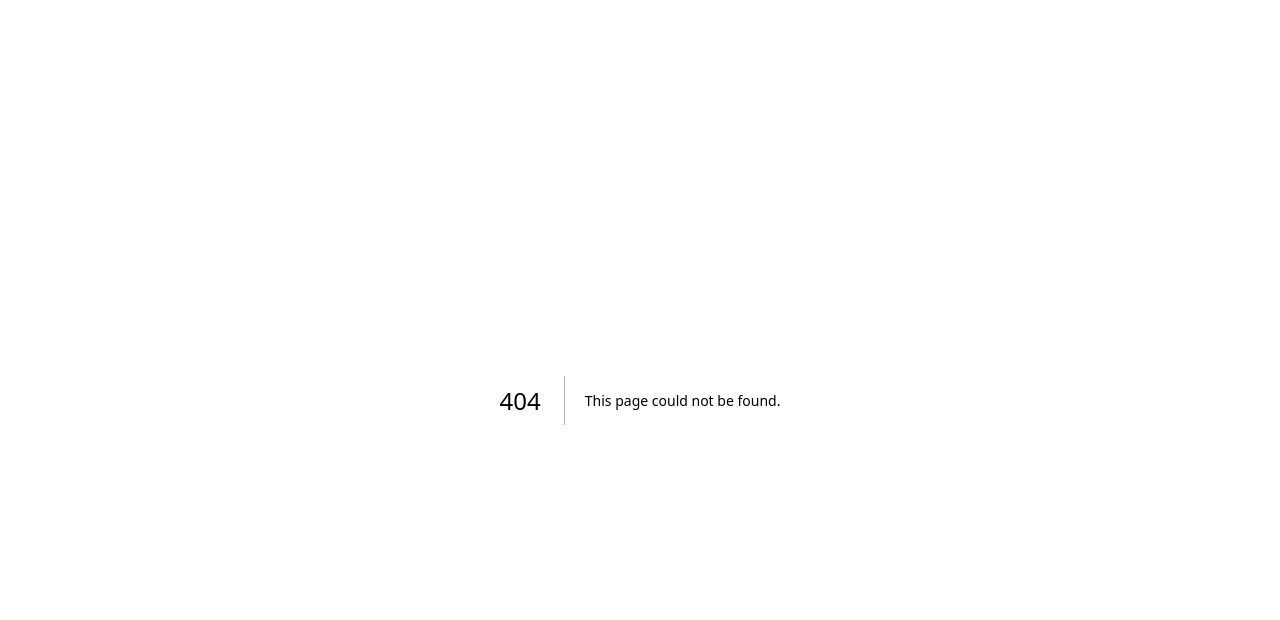
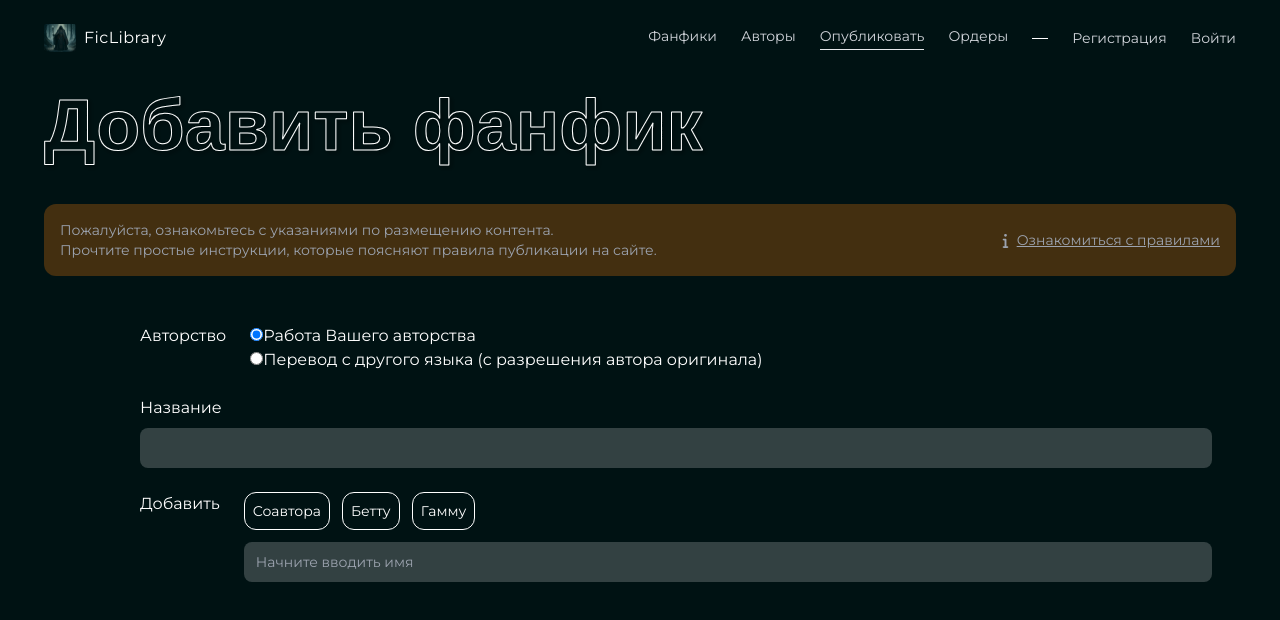
Before and after one commit to denniztr/poetry-blog, a Next.js app: page /add in a window 1280 px wide. Before the commit this address had no page. Shown: the top 620 px of the page. Built offline with nearby package versions, Linux system fonts and the light colour scheme; no server answers.

Commit message:
changing inputs according to authorship

```diff
--- /dev/null
+++ b/app/(routes)/add/layout.tsx
@@ -0,0 +1,9 @@
+export default function Layout({ children }: { children: React.ReactNode }) {
+
+  return (
+    <section className='max-w-[1240px] m-auto relative top-20 px-6'>
+      {children}
+    </section>
+
+  );
+}
--- /dev/null
+++ b/app/(routes)/add/page.tsx
@@ -0,0 +1,40 @@
+import SectionTitle from '@/app/components/SectionTitle';
+import AddFicForm from '@/app/components/addFiction/AddFicForm';
+import { FaInfo } from 'react-icons/fa6';
+
+export default function Home() {
+  return (
+    <main>
+      <SectionTitle>Добавить фанфик</SectionTitle>
+      <section>
+        <div
+          className="
+            flex
+            flex-col
+            gap-2
+            p-4
+            my-6
+            text-sm
+           text-gray-400
+           bg-yellow-800/50
+            rounded-xl
+            md:flex-row
+            md:justify-between
+            md:gap-0
+          "
+        >
+          <p className="leading-5">
+            Пожалуйста, ознакомьтесь с указаниями по размещению контента. <br />
+            Прочтите простые инструкции, которые поясняют правила публикации на
+            сайте.
+          </p>
+          <div className="flex items-center gap-1">
+            <FaInfo size={15} />
+            <button className="underline">Ознакомиться с правилами</button>
+          </div>
+        </div>
+        <AddFicForm />
+      </section>
+    </main>
+  );
+}
--- a/app/(routes)/authors/page.tsx
+++ b/app/(routes)/authors/page.tsx
@@ -1,5 +1,4 @@
 import SectionTitle from '@/app/components/SectionTitle';
-import ImageModal from '@/app/components/ImageModal';
 
 export default function Home() {
   return (
--- a/app/(routes)/events/page.tsx
+++ /dev/null
@@ -1,3 +0,0 @@
-export default function Home() {
-  return <main>Тематические мероприятия в Санкт-Петербурге</main>;
-}
--- /dev/null
+++ b/app/components/addFiction/AddFicForm.tsx
@@ -0,0 +1,78 @@
+'use client';
+
+import { useState } from 'react';
+
+import Input from '@/app/components/ui/inputs/addFictionInput';
+import Button from '@/app/components/ui/buttons/ficFormButton';
+
+type Authorship = 'author' | 'translation';
+
+const AddFicForm = () => {
+  const [authorship, setAuthorship] = useState<Authorship>('author')
+
+  const toggleAuthorship = (value: Authorship) => {
+    if (value !== authorship) {
+      setAuthorship(value);
+    }
+    console.log(value)
+  };
+
+  console.log(authorship)
+
+  return (
+    <div className="w-full py-6 pr-6 pl-24">
+      <form className=" text-white space-y-6">
+        <div className="flex gap-6">
+          <label>Авторство</label>
+          <div className="flex flex-col">
+            <label>
+              <input type="radio" name="authorship" value='author' checked={authorship === 'author'} onClick={() => toggleAuthorship('author')} readOnly/>
+              Работа Вашего авторства
+            </label>
+            <label>
+              <input type="radio" name="authorship" value='translation' checked={authorship === 'translation'} onClick={() => toggleAuthorship('translation')} readOnly/>
+              Перевод с другого языка (с разрешения автора оригинала)
+            </label>
+          </div>
+        </div>
+        {authorship !== 'author' && (
+          <>
+            <div className="space-y-2">
+              <label>Имя автора</label>
+              <div className="w-full">
+                <Input placeholder='Имя автора оригинала'/>
+              </div>
+              </div>
+              <div className="space-y-2">
+                <label className='text-sm'>Ссылка на оригинал</label>
+                <div className="w-full">
+                  <Input placeholder='https://ссылка'/>
+                </div>
+              </div>
+          </>
+        )}
+        <div className="space-y-2">
+          <label>Название</label>
+          <div className="w-full">
+            <Input />
+          </div>
+        </div>
+        <div className="flex gap-6">
+          <label>Добавить</label>
+          <div className="w-full flex flex-col gap-3">
+            <div className="space-x-3">
+              <Button>Соавтора</Button>
+              <Button>Бетту</Button>
+              <Button>Гамму</Button>
+            </div>
+            <div>
+              <Input placeholder='Начните вводить имя' />
+            </div>
+          </div>
+        </div>
+      </form>
+    </div>
+  );
+};
+
+export default AddFicForm;
--- /dev/null
+++ b/app/components/ui/buttons/ficFormButton.tsx
@@ -0,0 +1,16 @@
+
+interface ButtonProps {
+  children: React.ReactNode
+}
+
+const Button: React.FC<ButtonProps> = ({ children }) => {
+  return (
+    <button
+      className="text-sm rounded-xl p-2 border border-white"
+    >
+      {children}
+    </button>
+  )
+}
+
+export default Button;
--- /dev/null
+++ b/app/components/ui/inputs/addFictionInput.tsx
@@ -0,0 +1,26 @@
+'use client';
+
+import { FieldErrors, FieldValues, UseFormRegister } from 'react-hook-form';
+import clsx from 'clsx';
+
+interface InputProps {
+  placeholder?: string
+}
+
+const Input: React.FC<InputProps> = ({
+  placeholder
+}) => {
+
+
+  return (
+      <input
+        placeholder={placeholder}
+        className={clsx(
+          'block w-full h-10 rounded-lg border-none bg-white/20 py-1.5 px-3 text-sm/6 text-white',
+          'focus:outline-none data-[focus]:outline-2 data-[focus]:-outline-offset-2 data-[focus]:outline-white/25',
+        )}
+      />
+  );
+};
+
+export default Input;
--- a/app/hooks/useRoutes.tsx
+++ b/app/hooks/useRoutes.tsx
@@ -17,9 +17,9 @@ const useRoutes = () => {
         active: pathname === '/authors'
       },
       {
-        label: 'Популярное',
-        path: '/popular',
-        active: pathname === '/popular'
+        label: 'Опубликовать',
+        path: '/add',
+        active: pathname === '/add'
       },
       {
         label: 'Ордеры',
```
